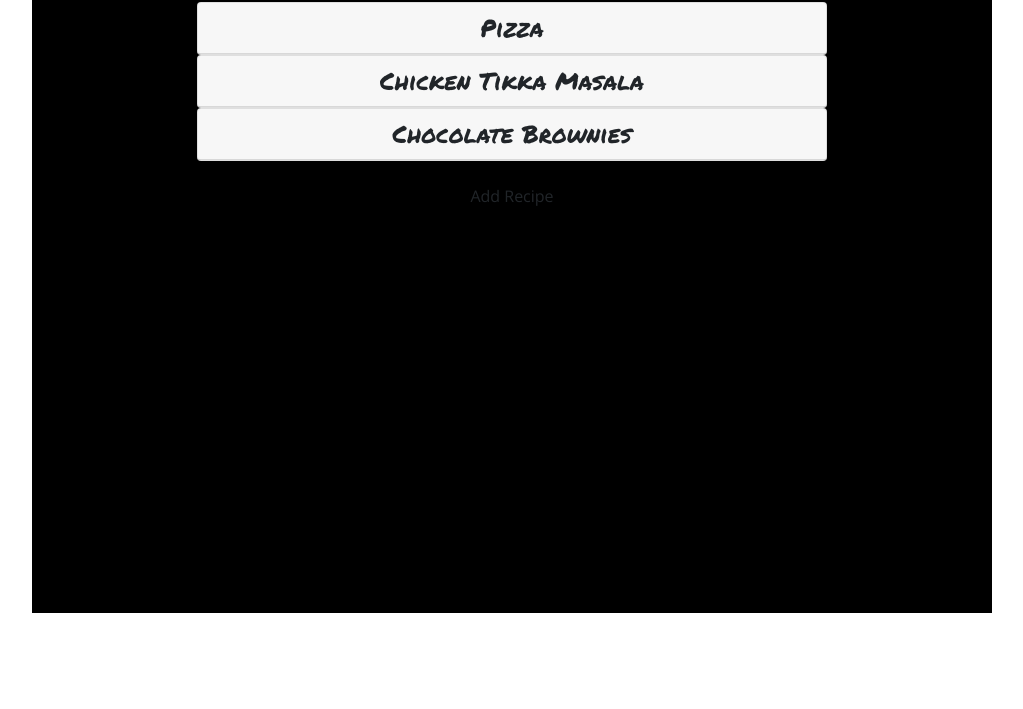
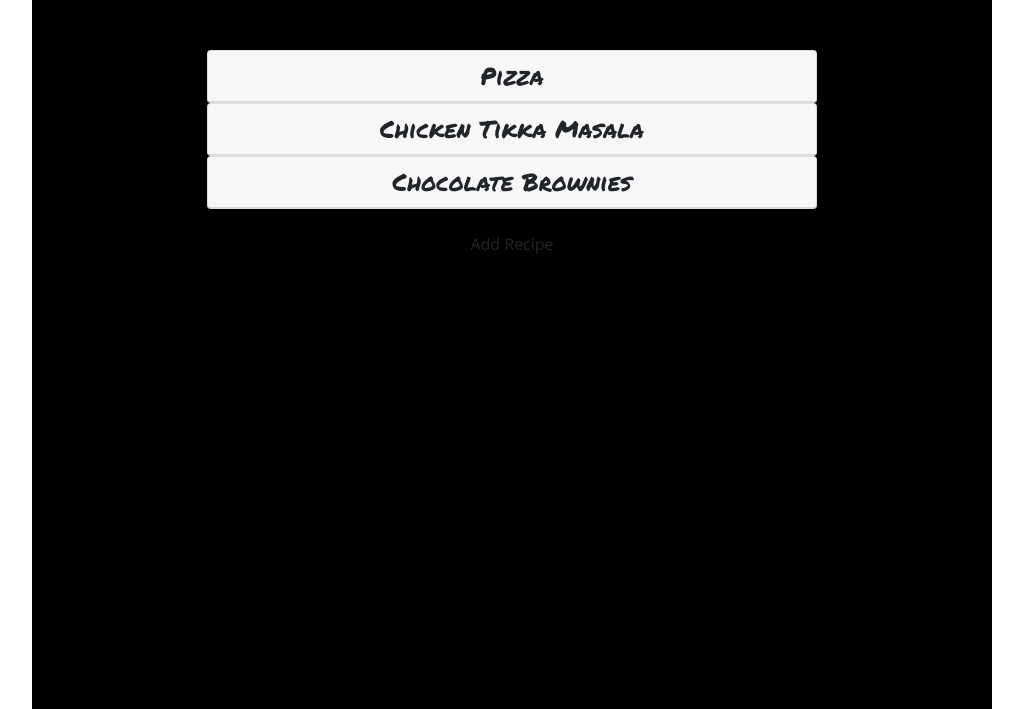
Before and after one commit to alanpaulprice/recipe-box, a React app: page src/index-template.html in a window 1280 px wide. Shown: the part 187-896 px from the top of the page, without its empty margins (128-1151 px from the left). Before the commit the page ends 800 px from the top, so only its background shows below. Built offline with nearby package versions, Linux system fonts and the light colour scheme.

Commit message:
Merge branch 'master' into restyle

```diff
--- a/src/index-template.html
+++ b/src/index-template.html
@@ -7,5 +7,6 @@
   <link href="https://fonts.googleapis.com/css?family=Open+Sans|Permanent+Marker" rel="stylesheet">
 </head>
 <body>
+  <div id="container" class="container py-5"></div>
 </body>
 </html>
--- a/src/index.js
+++ b/src/index.js
@@ -174,4 +174,4 @@ class App extends Component {
     }
   }
 
-  ReactDOM.render(<App/>, document.body);
+  ReactDOM.render(<App/>, document.getElementById('container'));
```
